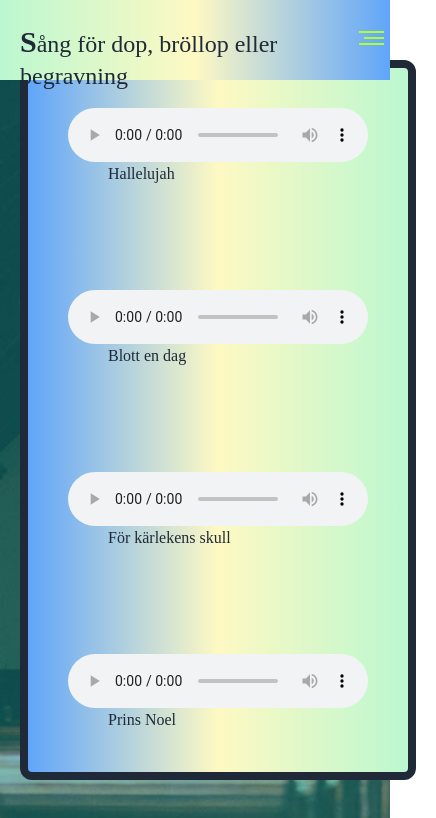
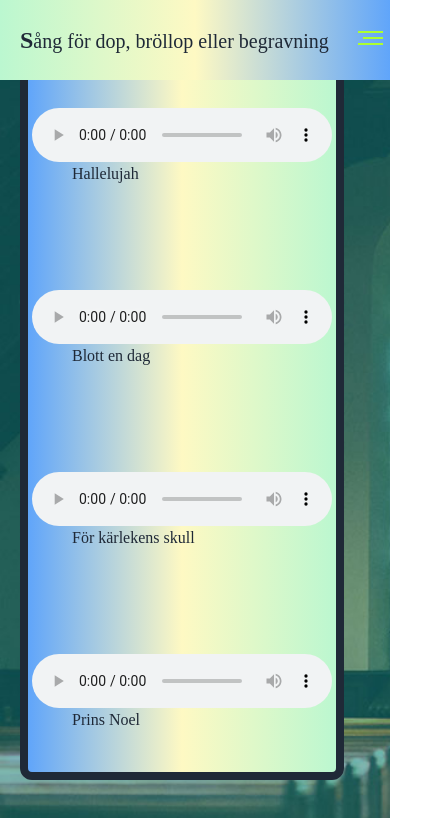
Before and after one commit to arnetzlinder/Hobbyprojekt---git, a Vue app: page / in a window 390 px wide. Shown: the top 818 px of the page, 436 px wide, since content can reach past the window. Built offline with nearby package versions, Linux system fonts and the light colour scheme; a web font is replaced by a local one.

Commit message:
mediaquerys

```diff
--- a/src/components/AboutMe.vue
+++ b/src/components/AboutMe.vue
@@ -1,7 +1,7 @@
 <template>
     <div class="font-serif h-screen bg-gradient-to-r from-green-200 via-yellow-100 to-blue-400">
-    <div class="p-10 text-2xl">
-        <h1 class="font-bold text-3xl pb-5"> Om mig</h1>
+    <div class="p-10 text-xl">
+        <h1 class="font-bold text-2xl pb-5"> Om mig</h1>
         <p class="max-w-2xl">Jag är en sångerska med gedigen erfarenhet av att sjunga, jag har sjungit i kör sedan fyra års ålder, gått i musikklass och på sång i den kommunala musikskolan. Utöver det har jag även tagit lektioner privat genom åren.</p>
         <br>
         <p class="max-w-2xl">Numera sjunger jag förstasopran i en vokalensamble som heter Ars Longa även om jag för tillfället har uppehåll då jag har en liten hemma. Yrkesmässigt är jag utbildad distriktssköterska som bestämt mig för att sadla om
--- a/src/components/AudioPlay.vue
+++ b/src/components/AudioPlay.vue
@@ -5,32 +5,32 @@ export default{};
 </script>
 
 <template>
-    <div class="text-gray-800 p-5 md:p-10 lg:p-20 flex relative">
+    <div class="text-gray-800 p-5 md:p-10 lg:p-20 flex relative max-w-sm md:max-w-lg lg:max-w-xl">
 
 
         <div class="bg-gradient-to-r from-blue-400 via-yellow-100 to-green-200 flex  flex-col text-gray-800 content-evenly border-8 border-gray-800 rounded-xl">
-            <label class="text-gray-800 md:hover:scale-125 lg:hover:scale-125 p-10">
+            <label class="text-gray-800 md:hover:scale-125 lg:hover:scale-125 pt-10 pb-10 mx-1">
             <audio controls>
                 <source src="/Hallelujah.mp3" type="audio/mpeg">
             </audio>
             <p class="ml-10">Hallelujah</p>
             </label>
             <br>
-            <label class="text-gray-800 md:hover:scale-125 lg:hover:scale-125 p-10">
+            <label class="text-gray-800 md:hover:scale-125 lg:hover:scale-125 pt-10 pb-10 mx-1">
             <audio controls>
                 <source src="/Blott en dag.mp3" type="audio/mpeg">
             </audio>
             <p class="ml-10">Blott en dag</p>
             </label>
             <br>
-            <label class="text-gray-800 md:hover:scale-125 lg:hover:scale-125 p-10">
+            <label class="text-gray-800 md:hover:scale-125 lg:hover:scale-125 pt-10 pb-10 mx-1">
             <audio controls>
                 <source src="/För kärlekens skull.mp3" type="audio/mpeg">
             </audio>
             <p class="ml-10">För kärlekens skull</p>
             </label>
             <br>
-            <label class="text-gray-800 md:hover:scale-125 lg:hover:scale-125 p-10">
+            <label class="text-gray-800 md:hover:scale-125 lg:hover:scale-125 pt-10 pb-10 mx-1">
             <audio controls>
                 <source src="/Prins Noel.mp3" type="audio/mpeg">
             </audio>
--- a/src/components/PictureElement.vue
+++ b/src/components/PictureElement.vue
@@ -5,7 +5,7 @@ import PictureOfMe from "../assets/SussieNoxineSe.jpg"
 </script>
 
 <template>
-    <div class="text-gray-800 p-5 md:p-10 lg:p-20 flex relative max-w-xl">
+    <div class="text-gray-800 p-5 md:p-10 lg:p-20 flex relative max-w-sm md:max-w-lg lg:max-w-xl">
         <div class="bg-gradient-to-r from-blue-400 via-yellow-100 to-green-200 flex  flex-col text-gray-800 content-evenly border-8 border-gray-800 rounded-xl">
             <img :src="PictureOfMe" alt="Leende kvinna i utomhusmiljö" loading="lazy" class="object-cover shadow-xl relative">
         </div>
--- a/src/components/SongNavbar.vue
+++ b/src/components/SongNavbar.vue
@@ -1,6 +1,6 @@
 <template>
     <nav id="navbarid" class="h-20 grid w-screen bg-gradient-to-r from-green-200 via-yellow-100 to-blue-400">
-        <a href="#index"><p class="ml-5 first-letter:text-3xl first-letter:font-bold text-2xl text-gray-800">Sång för dop, bröllop eller begravning</p></a>
+        <a href="#index"><p class="ml-5 first-letter:text-2xl md:first-letter:text-3xl lg:first-letter:text-3xl first-letter:font-bold text-xl md:text-2xl lg:text-2xl text-gray-800">Sång för dop, bröllop eller begravning</p></a>
         <div class="z-30 relative col-start-3 mt-5 ml-5">
         <MenuButton @click="toggle" :isOpen="showMenu" />
         </div>
--- a/src/components/VideoPlay.vue
+++ b/src/components/VideoPlay.vue
@@ -5,7 +5,7 @@ import VideoOfMe from "../assets/Av längtan till dig, klippt version.mp4"
 </script>
 
 <template>
-    <div class="text-gray-800 p-5 md:p-10 lg:p-20 flex relative max-w-xl">
+    <div class="text-gray-800 p-5 md:p-10 lg:p-20 flex relative max-w-sm md:max-w-lg lg:max-w-xl">
         <div class="bg-gradient-to-r from-blue-400 via-yellow-100 to-green-200 flex  flex-col text-gray-800 content-evenly border-8 border-gray-800 rounded-xl">
             <video :src="VideoOfMe" type="video/mp4" loading="lazy" controls>
             Your browser does not support the video tag.
--- a/src/views/AboutMe.vue
+++ b/src/views/AboutMe.vue
@@ -1,10 +1,8 @@
 <template>
-    <div class="max-h-96 font-serif relative justify-center content-center flex">
-        <div class="absolute p-10 text-2xl bg-gradient-to-r from-green-200 via-yellow-100 to-blue-400 content-evenly rounded-xl">
-            <h1 class="font-bold text-3xl pb-5"> Om mig</h1>
-            <p class="max-w-2xl">Jag är en sångerska med gedigen erfarenhet av att sjunga, jag har sjungit i kör sedan fyra års ålder, gått i musikklass och på sång i den kommunala musikskolan. Utöver det har jag även tagit lektioner privat genom åren.</p>
-            <br>
-            <p class="max-w-2xl">Numera sjunger jag förstasopran i en vokalensamble som heter Ars Longa även om jag för tillfället har uppehåll då jag har en liten hemma. Yrkesmässigt är jag utbildad distriktssköterska som bestämt mig för att sadla om
+    <div class="max-h-96 font-serif top-20 relative justify-center content-center flex">
+        <div class="absolute p-10 text-xl bg-gradient-to-r from-green-200 via-yellow-100 to-blue-400 content-evenly rounded-xl">
+            <h1 class="font-bold text-2xl pb-5"> Om mig</h1>
+            <p class="max-w-2xl"> Jag är en sångerska med gedigen erfarenhet av att sjunga, både solo och i kör. Numera sjunger jag förstasopran i en vokalensamble som heter Ars Longa. Yrkesmässigt är jag utbildad distriktssköterska som bestämt mig för att sadla om
             och numera läser till Frontend-utvecklare vid Medieinstitutet.</p>
             <br>
             <ul class="list-disc">
@@ -16,7 +14,7 @@
             <h2 class="font-bold mt-10 mb-2">Kuriosa</h2>
             <p class="max-w-2xl">2013 spelade jag in en skiva med min dåvarande kör Ascalpella, Medicinska föreningens kammarkör. Jag sjöng solot på låten nedan på litauiska, lyssna gärna!</p>
             <br>
-            <iframe style="border-radius:12px" src="https://open.spotify.com/embed/track/1HarcPWV5J9xCpNppJhT3V?utm_source=generator&theme=0" width="100%" height="352" frameBorder="0" allow="autoplay; clipboard-write; encrypted-media; fullscreen; picture-in-picture" loading="lazy"></iframe>
+            <iframe style="border-radius:12px" src="https://open.spotify.com/embed/track/1HarcPWV5J9xCpNppJhT3V?utm_source=generator&theme=0" width="100%" height="252" frameBorder="0" allow="autoplay; clipboard-write; encrypted-media; fullscreen; picture-in-picture" loading="lazy"></iframe>
         </div>
     </div>
 </template>
```
